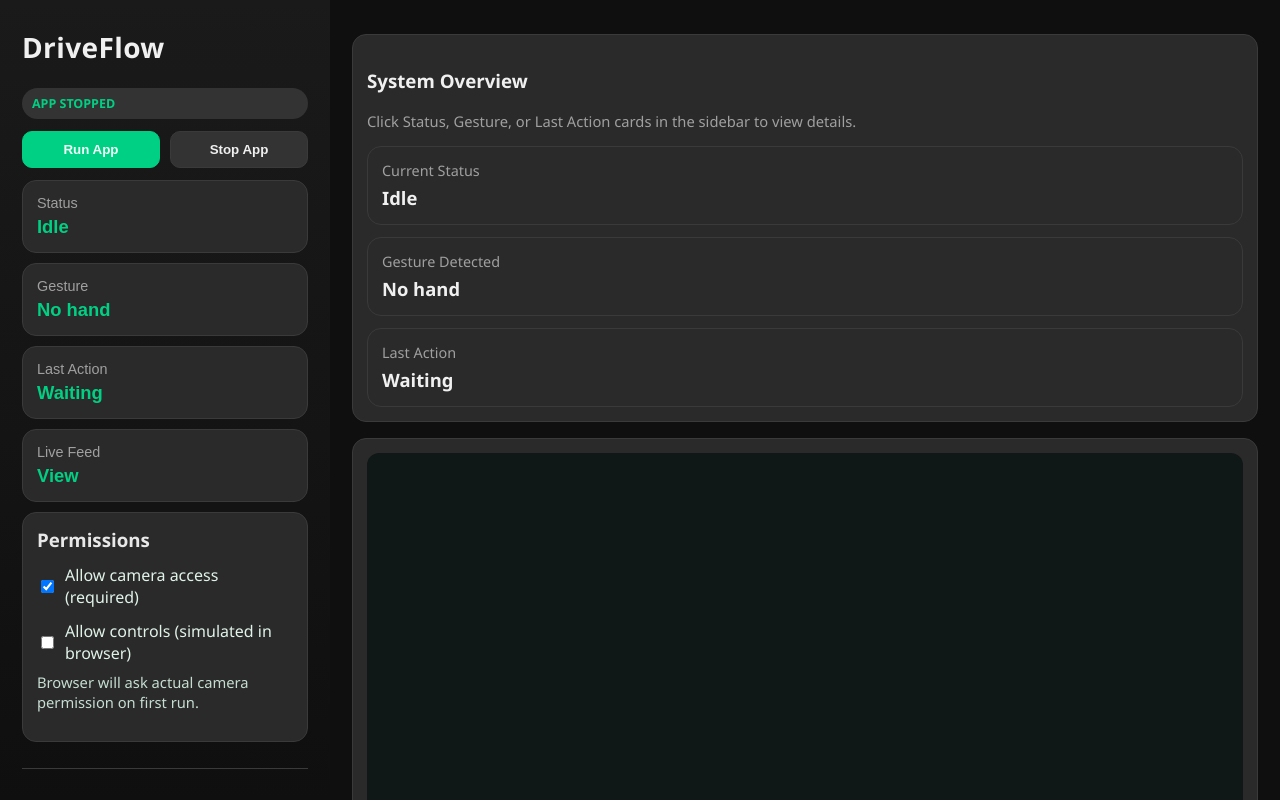
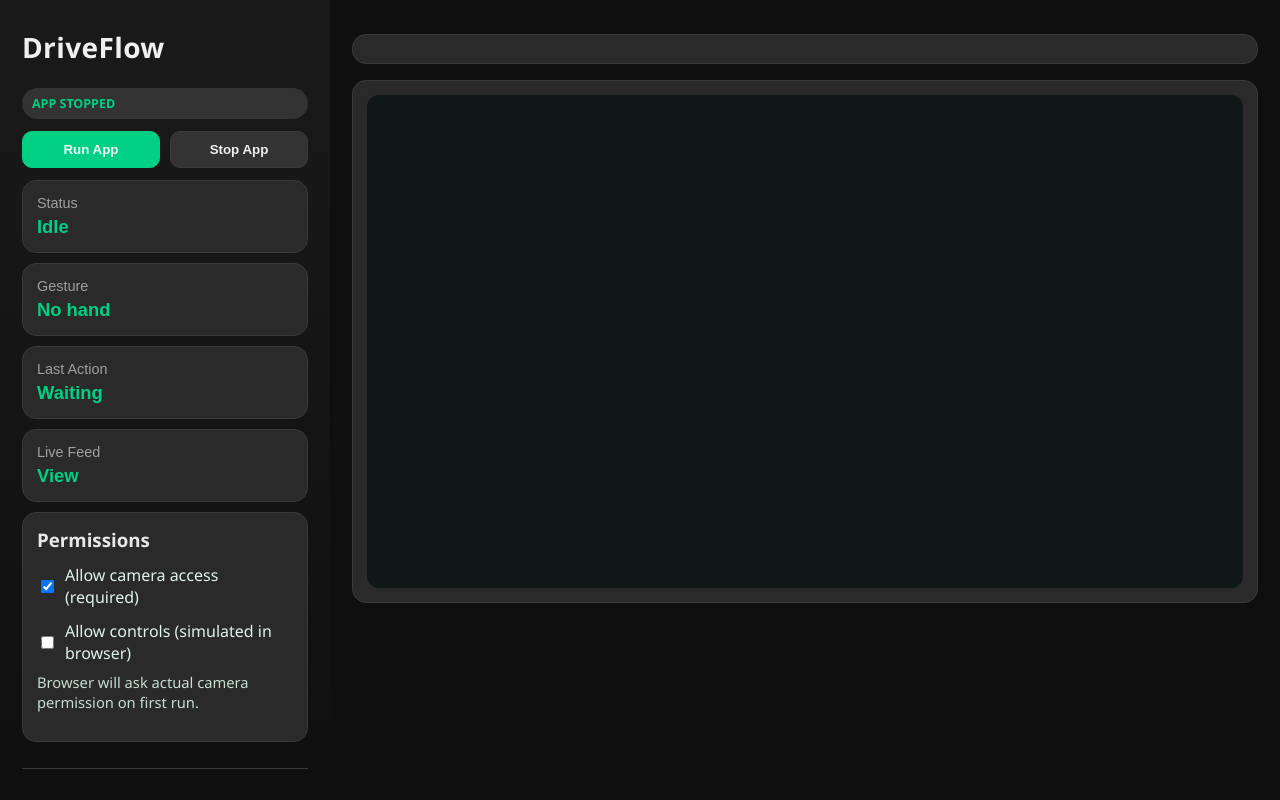
Before and after one commit to Asadullahqadir-1/Gesture-Based-Pc-Control, a Next.js app in the folder web-dashboard/: page / in a window 1280 px wide. Shown: the top 800 px of the page. Built offline with nearby package versions, Linux system fonts and the light colour scheme.

Commit message:
Remove duplicated System Overview panel from main content (keep status in sidebar only)

```diff
--- a/web-dashboard/app/page.js
+++ b/web-dashboard/app/page.js
@@ -841,26 +841,7 @@ export default function Page() {
 
       <section className="content">
         <article className="card screen-panel">
-          {activeScreen === "overview" ? (
-            <>
-              <h3>System Overview</h3>
-              <p className="muted">Click Status, Gesture, or Last Action cards in the sidebar to view details.</p>
-              <div className="grid">
-                <article className="card">
-                  <span>Current Status</span>
-                  <strong>{status}</strong>
-                </article>
-                <article className="card">
-                  <span>Gesture Detected</span>
-                  <strong>{gesture}</strong>
-                </article>
-                <article className="card">
-                  <span>Last Action</span>
-                  <strong>{lastAction}</strong>
-                </article>
-              </div>
-            </>
-          ) : null}
+          {activeScreen === "overview" ? null : null}
 
           {activeScreen === "metrics" ? (
             <>
```
Also changed, not shown: 1 other file (tests, documents, lock files or other folders).
